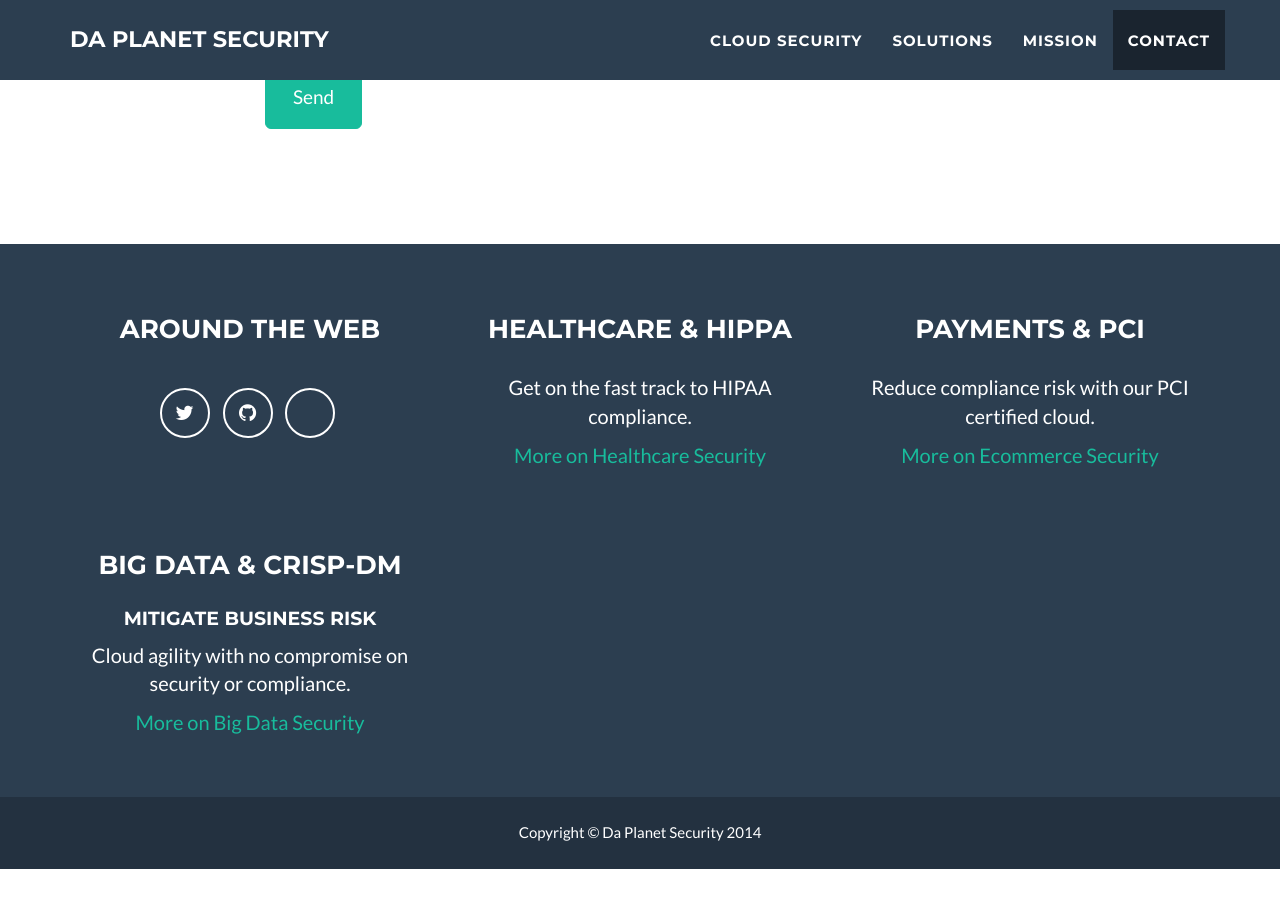
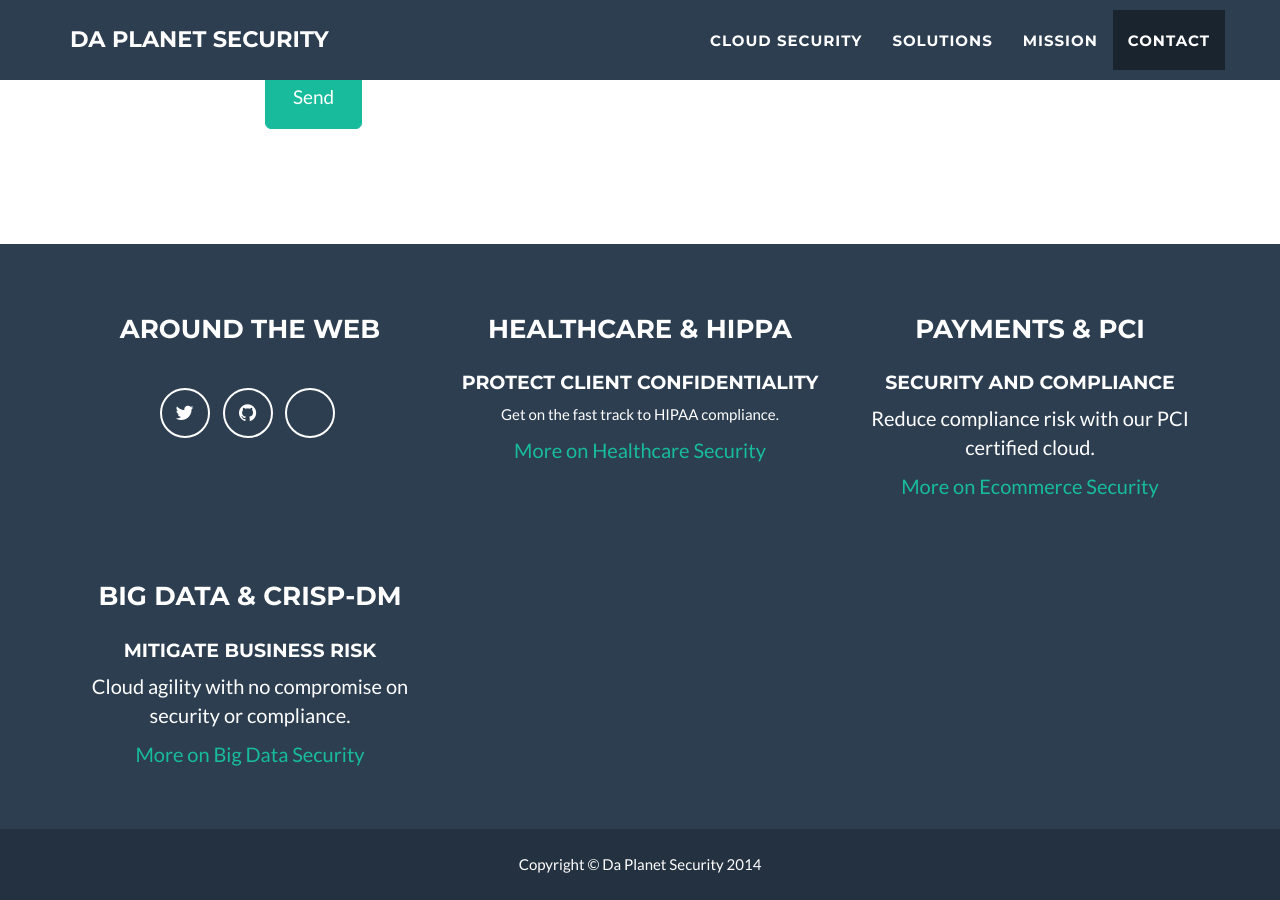
Before and after one commit to Daplanet/dapla.net, a Jekyll site: the page built from index.html, in a window 1280 px wide and 900 px high, scrolled down 2902 px. Built offline with Jekyll 4.4.1, drawn with Linux system fonts in a browser that asks for light colours; before the commit the page ends 3771 px from its top, so only the background shows below that.

Commit message:
_includes/footer.html

```diff
--- a/_includes/footer.html
+++ b/_includes/footer.html
@@ -8,18 +8,20 @@
                       <ul class="list-inline">
                         {% for network in site.social %}
                         <li>
-                                <a href="{{ network.url }}" class="btn-social btn-outline"><i class="fa fa-fw fa-{{ network.title }}"></i></a>
+                          <a href="{{ network.url }}" class="btn-social btn-outline" rel-"me"><i class="fa fa-fw fa-{{ network.title }}"></i></a>
                         </li>
                         {% endfor %}
                       </ul>
                     </div>
                     <div class="footer-col col-md-4">
                       <h3>Healthcare & <strong>HIPPA</strong></h3>
+                      <h4>Protect Client Confidentiality</h4
                       <p>Get on the fast track to HIPAA compliance.</p>
                       <p><a title="Healthcare Cloud Security Solutions" rel="self" href="#">More on Healthcare Security</a></p>
                     </div>
                     <div class="footer-col col-md-4">
                       <h3>Payments & <strong>PCI</strong></h3>
+                      <h4>Security and Compliance</h4>
                       <p>Reduce compliance risk with our PCI certified cloud.</p>
                       <p><a title="Ecommerce Cloud Security Solutions" rel="self" href="#">More on Ecommerce Security</a></p>
                     </div>
@@ -45,7 +47,7 @@
 
     <!-- Scroll to Top Button (Only visible on small and extra-small screen sizes) -->
     <div class="scroll-top page-scroll visible-xs visble-sm">
-        <a class="btn btn-primary" href="#page-top">
+        <a class="btn btn-primary" rel="home" name="Da Planet Security Home" title="Da Planet Security Home" href="#page-top">
             <i class="fa fa-chevron-up"></i>
         </a>
     </div>
```
Lines whose indentation alone changed are shown as unchanged.
